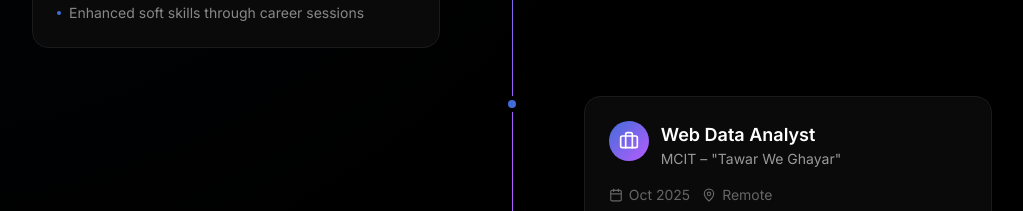
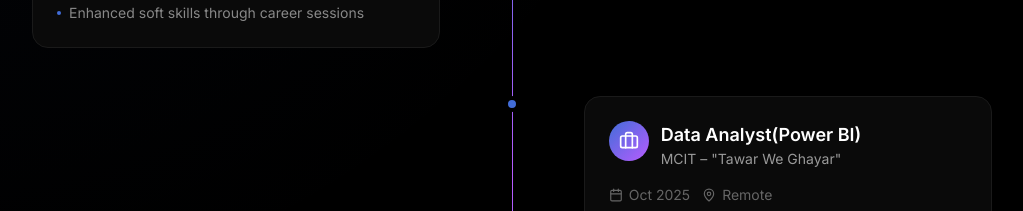
Before and after one commit to dev-momensalman/Personal-Portfolio, a React (Vite) app: page / in a window 1280 px wide. Shown: the part 3020-3231 px from the top of the page, without its empty margins (128-1151 px from the left). Built offline with nearby package versions, Linux system fonts and the light colour scheme.

Commit message:
Updated links

```diff
--- a/src/sections/Experience.tsx
+++ b/src/sections/Experience.tsx
@@ -19,7 +19,7 @@
     current: true,
   },
   {
-    title: 'Web Data Analyst',
+    title: 'Data Analyst(Power BI)',
     company: 'MCIT – "Tawar We Ghayar"',
     location: 'Remote',
     type: 'Trainee',
--- a/src/sections/Projects.tsx
+++ b/src/sections/Projects.tsx
@@ -15,7 +15,7 @@
       'Due date reminders',
       'Local data storage',
     ],
-    github: '#',
+    github: 'https://github.com/dev-momensalman/ToDo_List',
     demo: '#',
     color: '#426dd8',
     gradient: 'from-[#426dd8] to-[#5a8af0]',
```
